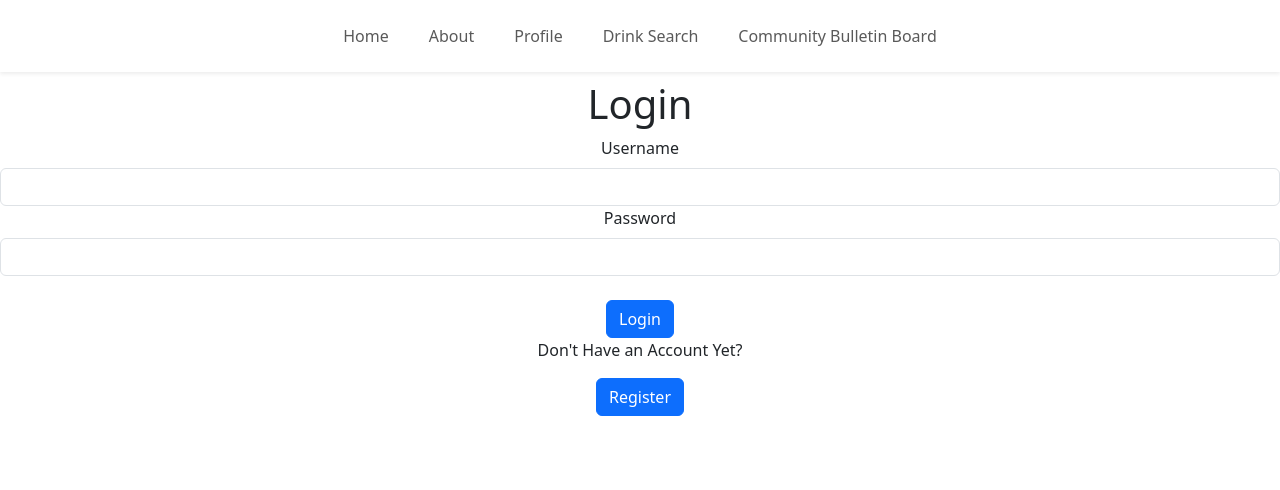
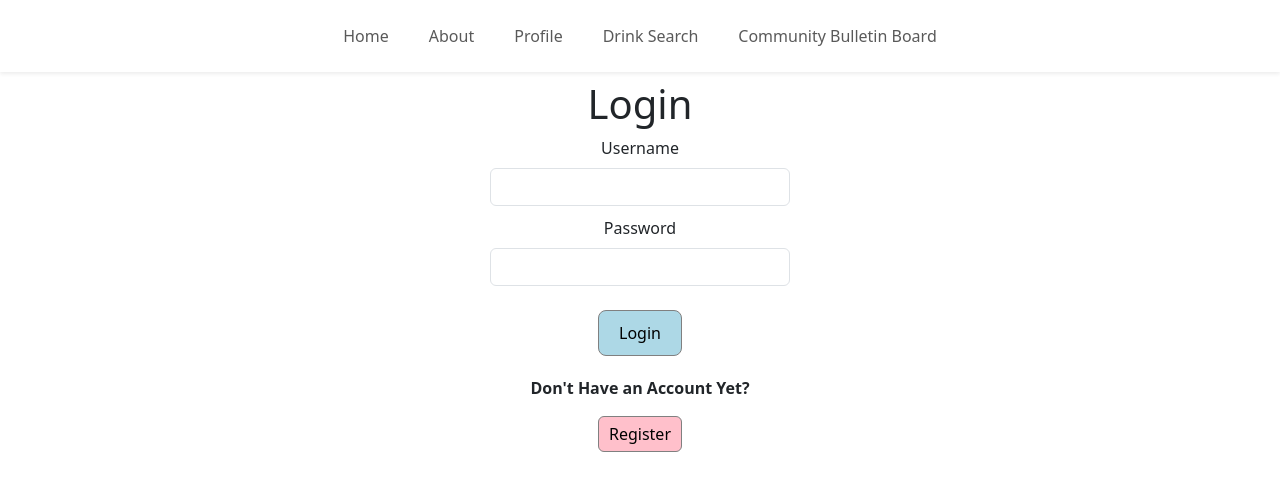
Before and after one commit to CS571-F25/p33, a React (Vite) app: page /#/ in a window 1280 px wide. Shown: the top 490 px of the page. Built offline with nearby package versions, Linux system fonts and the light colour scheme.

Commit message:
Styled login and register pages better

```diff
--- a/src/components/Login.jsx
+++ b/src/components/Login.jsx
@@ -62,16 +62,43 @@ export default function Login() {
 
 
         return <>
+
         <h1>Login</h1>
+        <div style={{ display: "flex", justifyContent: "center" }}>
         <Form onSubmit={handleLoginSubmit}>
             <Form.Label htmlFor="usernameInput">Username</Form.Label>
-            <Form.Control id="usernameInput" ref={usernameRef}></Form.Control>
-            <Form.Label htmlFor="passwordInput">Password</Form.Label>
-            <Form.Control id="passwordInput" type="password" ref={pinRef}></Form.Control>
+            <Form.Control id="usernameInput"
+            ref={usernameRef}
+            style={{ width: "300px" }}></Form.Control>
+            <Form.Label htmlFor="passwordInput" style={{ marginTop: "10px" }}>Password</Form.Label>
+            <Form.Control id="passwordInput"
+            type="password"
+            style={{ width: "300px" }}
+            ref={pinRef}></Form.Control>
             <br/>
-            <Button type="submit" onClick={handleLoginSubmit}>Login</Button>
-            <p>Don't Have an Account Yet?</p>
-            <Button type="submit" onClick={handleRegister}>Register</Button>
+            <Button type="submit"
+            style={{
+                padding: "10px 20px",
+                background: "lightblue",
+                color: "black",
+                border: "1px solid gray",
+                borderRadius: "8px",
+                cursor: "pointer",
+                fontSize: "16px",
+              }}
+            onClick={handleLoginSubmit}>Login</Button>
+            <p style={{ marginTop: "20px" }}><strong>Don't Have an Account Yet?</strong></p>
+            <Button type="submit"
+            style={{
+                padding: "5px 10px",
+                borderRadius: "6px",
+                border: "1px solid gray",
+                background: "pink",
+                color: "black",
+                cursor: "pointer",
+              }}
+              onClick={handleRegister}>Register</Button>
         </Form>
+        </div>
         </>
 }
--- a/src/components/Register.jsx
+++ b/src/components/Register.jsx
@@ -10,6 +10,9 @@ export default function Register() {
     const navigate = useNavigate();
 
 
+    function handleBack() {
+        navigate("/");
+    }
 
     async function handleRegisterSubmit(e) {
         e.preventDefault();
@@ -63,6 +66,7 @@ export default function Register() {
         .then(res => {
             if (res.status === 200) {
                 alert(username + " successfully registered!");
+                sessionStorage.setItem("username", username);
                 navigate("/Home");
             } else {
                 alert("Something went wrong");
@@ -75,18 +79,41 @@ export default function Register() {
 
     return  <>
     <h1>Register</h1>
+    <div style={{ display: "flex", justifyContent: "center" }}>
     <Form onSubmit = {handleRegisterSubmit}>
-    <Form.Label htmlFor="usernameInput">Username</Form.Label>
-    <Form.Control id="usernameInput" value={username}
+    <Form.Label style={{ marginTop:"10px" }} htmlFor="usernameInput">Username</Form.Label>
+    <Form.Control id="usernameInput"  style={{ width: "300px" }} value={username}
           onChange={(e) => setUsername(e.target.value)}></Form.Control>
-    <Form.Label htmlFor="passwordInput">Password</Form.Label>
-    <Form.Control id="passwordInput" type="password" value={password}
+    <Form.Label style={{ marginTop:"10px" }} htmlFor="passwordInput">Password</Form.Label>
+    <Form.Control id="passwordInput" style={{ width: "300px" }} type="password" value={password}
           onChange={(e) => setPassword(e.target.value)}></Form.Control>
-    <Form.Label htmlFor="repeatPasswordInput">Repeat Password</Form.Label>
-    <Form.Control id="repeatPasswordInput" type="password" value={rpPassword}
+    <Form.Label style={{ marginTop:"10px" }} htmlFor="repeatPasswordInput">Confirm Password</Form.Label>
+    <Form.Control id="repeatPasswordInput" style={{ width: "300px" }} type="password" value={rpPassword}
           onChange={(e) => setRpPassword(e.target.value)}></Form.Control>
     <br/>
-    <Button type="submit">Register</Button>
+    <Button
+    style={{
+        padding: "5px 10px",
+        borderRadius: "6px",
+        border: "1px solid gray",
+        background: "pink",
+        color: "black",
+        cursor: "pointer",
+      }}
+      onClick={handleBack}>Back</Button>
+    <Button
+    style={{
+        padding: "10px 20px",
+        background: "lightblue",
+        color: "black",
+        border: "1px solid gray",
+        borderRadius: "6px",
+        cursor: "pointer",
+        fontSize: "16px",
+        marginLeft: "10px"
+      }}
+      onClick={handleRegisterSubmit} type="submit">Register</Button>
     </Form>
+    </div>
     </>
 }
```
